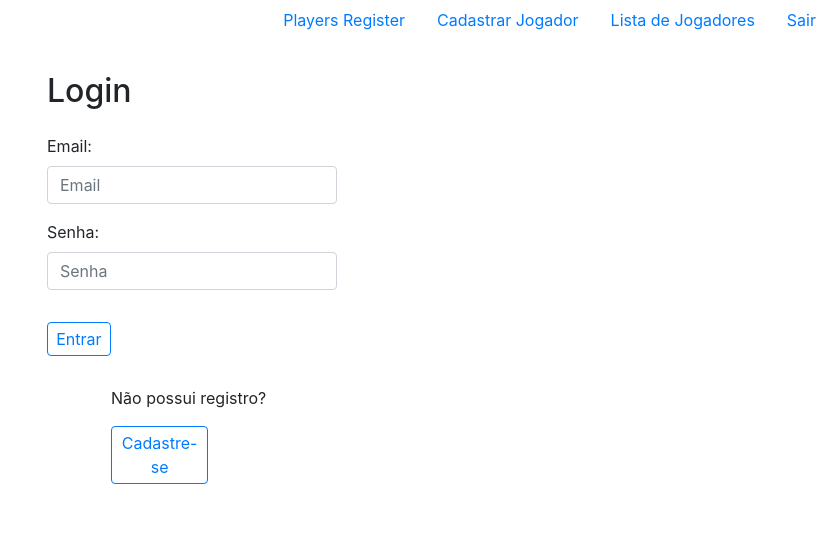
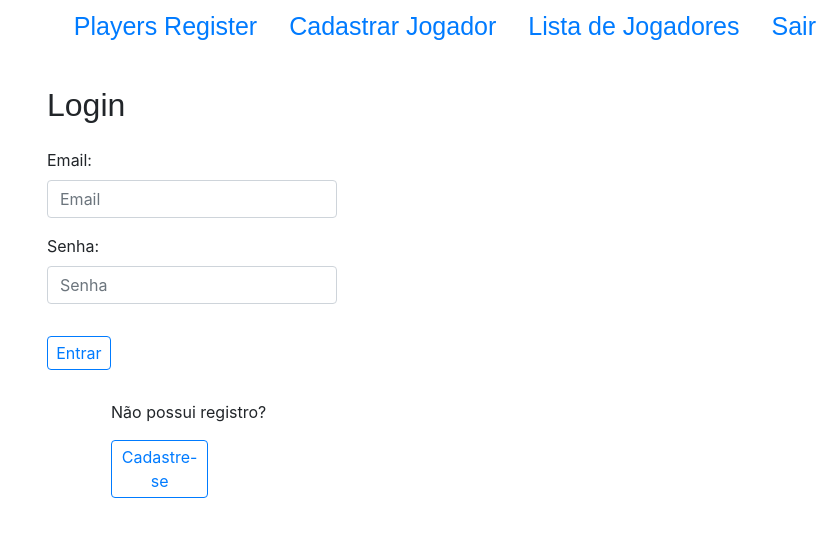
Before and after one commit to deboragoncalves/test-simplus, an Angular app in the folder project/: page /login-user in a window 1280 px wide. Shown: the top 536 px of the page, without its empty margins (448-1280 px from the left). Built offline with nearby package versions, Linux system fonts and the light colour scheme.

Commit message:
Ajustes fontes

```diff
--- a/project/src/app/app.component.css
+++ b/project/src/app/app.component.css
@@ -1,3 +1,8 @@
 .navbar-nav .nav-item .nav-link:hover {
     background: white;
 }
+
+ul li a {
+    font-family: Gabriola, Arial;
+    font-size: 25px;
+}
--- a/project/src/styles.css
+++ b/project/src/styles.css
@@ -1,2 +1,5 @@
-/* You can add global styles to this file, and also import other style files */
 @import '~ngx-toastr/toastr';
+
+h1, h2 {
+    font-family: Gabriola, Arial;
+}
```
